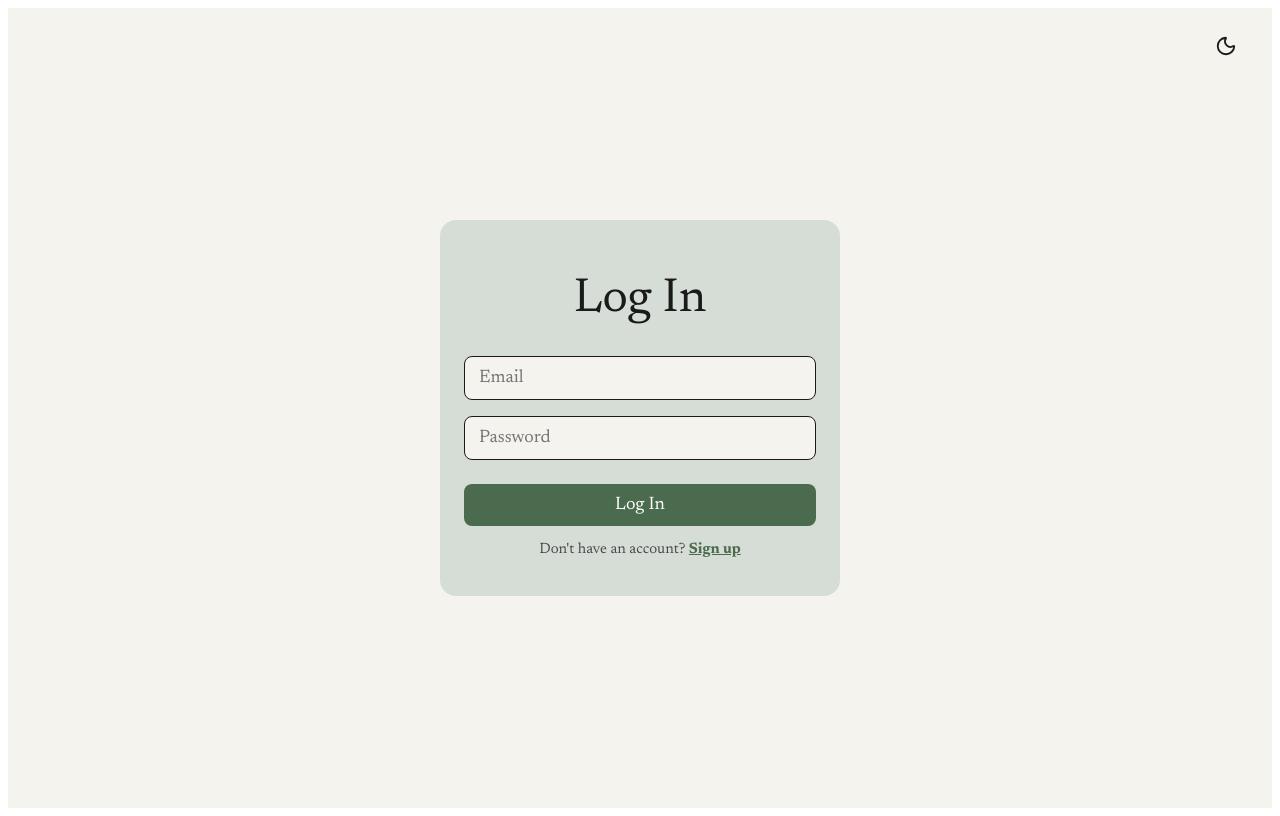
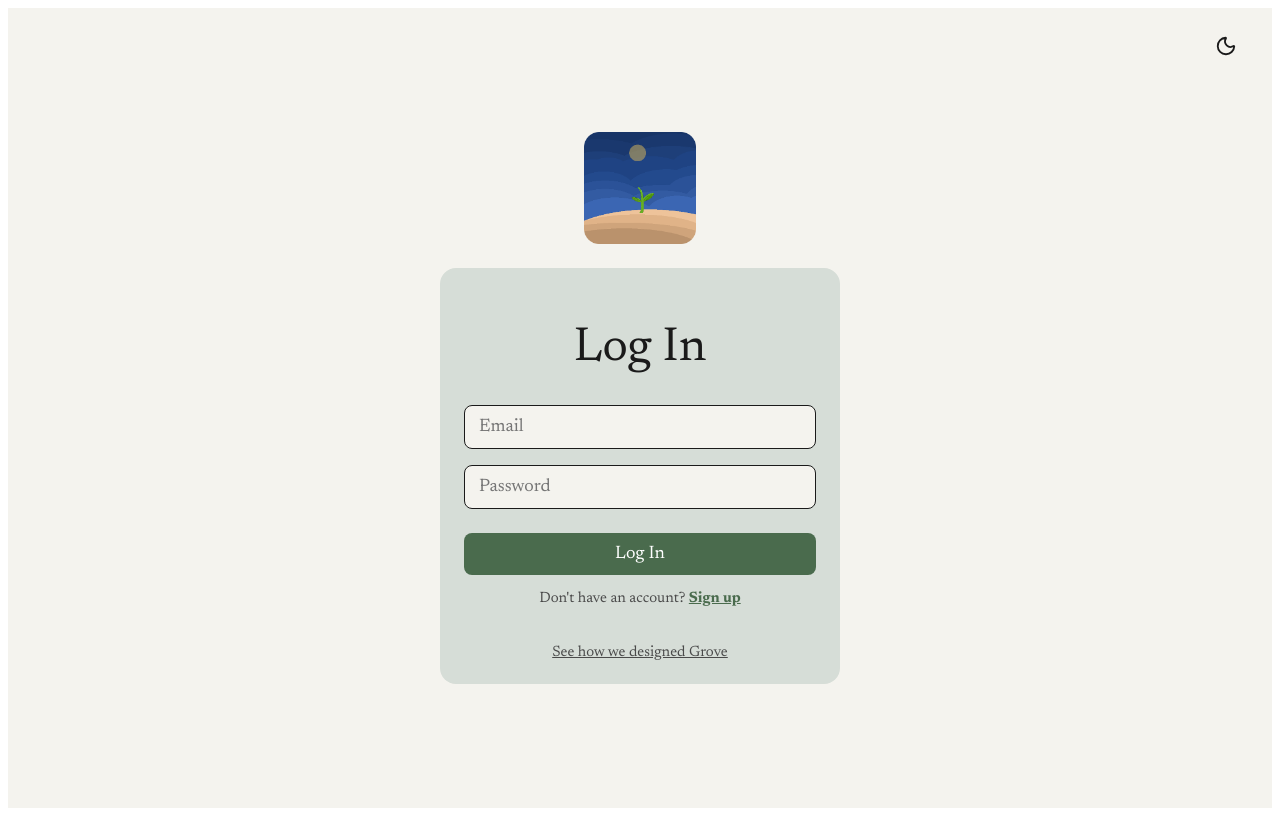
Before and after one commit to iopkelvin/Grove, a React (Vite) app in the folder frontend/: page / in a window 1280 px wide. Built offline with nearby package versions, Linux system fonts and the light colour scheme; no server answers.

Commit message:
add logo and design process link into sign up login page

```diff
--- a/frontend/src/pages/Login.jsx
+++ b/frontend/src/pages/Login.jsx
@@ -30,6 +30,7 @@ function Login() {
 
   return (
     <div className="page auth-page">
+      <img className="auth-icon" src="/assets/icon-tree-1.png" alt="" />
       <div className="auth-card card">
         <h1 className="page-title">Log In</h1>
         <form onSubmit={handleLogin} className="auth-form">
@@ -53,6 +54,9 @@ function Login() {
         <p className="auth-switch">
           Don't have an account? <Link to="/signup">Sign up</Link>
         </p>
+        <Link to="/design-process" className="auth-design-link">
+          See how we designed Grove
+        </Link>
       </div>
     </div>
   );
--- a/frontend/src/pages/Signup.jsx
+++ b/frontend/src/pages/Signup.jsx
@@ -65,6 +65,7 @@ function Signup() {
 
   return (
     <div className="page auth-page">
+      <img className="auth-icon" src="/assets/icon-tree-1.png" alt="" />
       <div className="auth-card card">
         <h1 className="page-title">Sign Up</h1>
         <form onSubmit={handleSignup} className="auth-form">
@@ -102,6 +103,9 @@ function Signup() {
         <p className="auth-switch">
           Already have an account? <Link to="/login">Log in</Link>
         </p>
+        <Link to="/design-process" className="auth-design-link">
+          See how we designed Grove
+        </Link>
       </div>
     </div>
   );
--- a/frontend/src/styles/auth.css
+++ b/frontend/src/styles/auth.css
@@ -1,5 +1,6 @@
 .auth-page {
   display: flex;
+  flex-direction: column;
   align-items: center;
   justify-content: center;
 }
@@ -10,6 +11,13 @@
   display: flex;
   flex-direction: column;
   align-items: center;
+}
+
+.auth-icon {
+  width: 112px;
+  height: 112px;
+  object-fit: contain;
+  margin-bottom: 24px;
 }
 
 .auth-card .page-title {
@@ -74,3 +82,9 @@
   color: var(--color-button-background);
   font-weight: 600;
 }
+
+.auth-design-link {
+  margin-top: 24px;
+  font-size: var(--font-size-small);
+  color: var(--color-text-secondary);
+}
```
